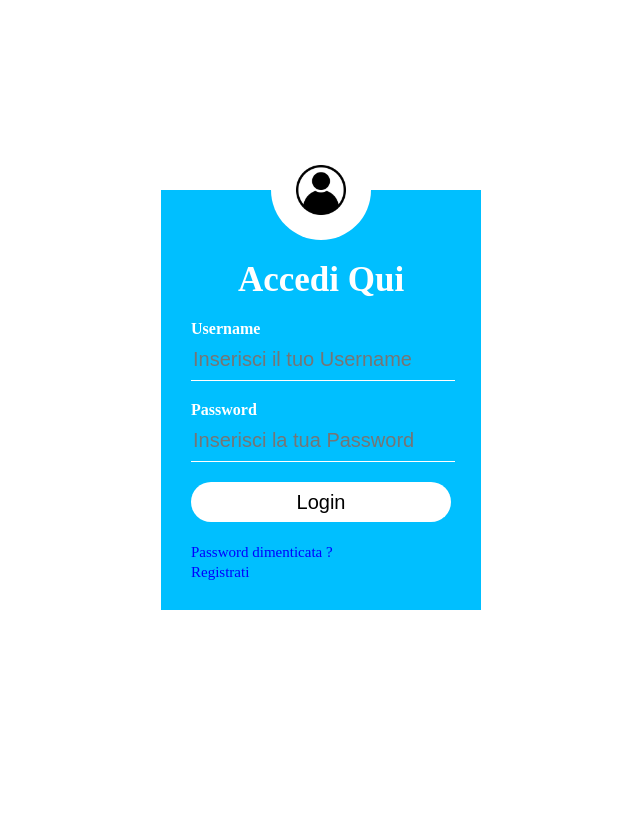
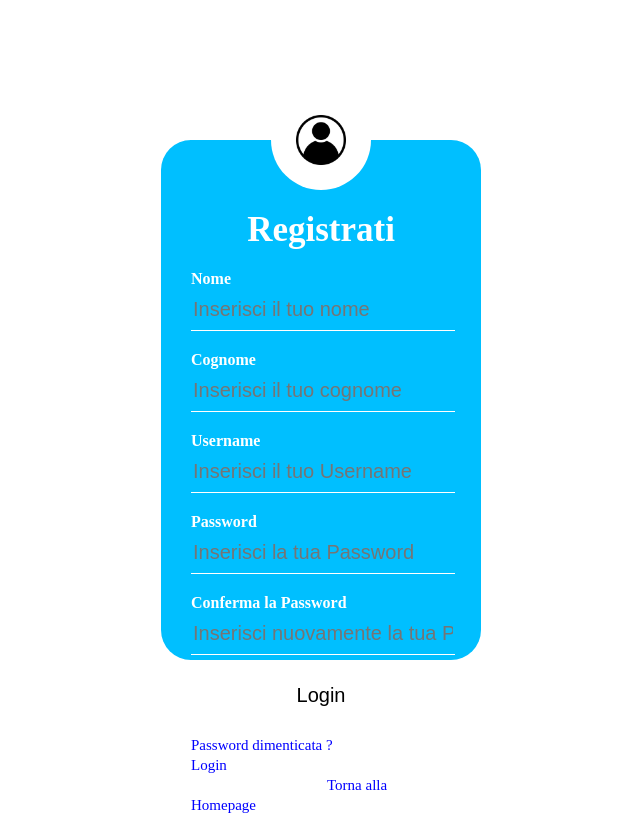
Before and after one commit to PAT19999/PlanAndTravel, a PHP site: page /pages/login.html in a window 1280 px wide. Shown: the whole page, without its empty margins (319-959 px from the left). Before the commit the page ends 610 px from the top, so only its background shows below. Run offline with PHP 8.4, Linux system fonts and the light colour scheme.

Commit message:
registrazione

```diff
--- a/pages/login.html
+++ b/pages/login.html
@@ -8,15 +8,22 @@
 <body>
 <div class="loginbox">
     <img src="../drawable/avatar.jpg" class="avatar">
-    <h1> Accedi Qui</h1>
+    <h1> Registrati </h1>
     <form>
+        <p>Nome</p>
+        <input type="text" name="" placeholder="Inserisci il tuo nome">
+        <p>Cognome</p>
+        <input type="text" name="" placeholder="Inserisci il tuo cognome">
         <p>Username</p>
         <input type="text" name="" placeholder="Inserisci il tuo Username">
         <p>Password</p>
         <input type="password" name="" placeholder="Inserisci la tua Password">
+        <p> Conferma la Password</p>
+        <input type="password" name="" placeholder="Inserisci nuovamente la tua Password">
         <input type="submit" name="" value="Login">
         <a href="#">Password dimenticata ? </a><br>
-        <a href="#">Registrati </a>
+        <a href="#">Login</a><br>
+        <h11> Non hai un account ?</h11><a href="#">Torna alla Homepage </a>
     </form>
 </div>
 
--- a/style/login.css
+++ b/style/login.css
@@ -6,7 +6,7 @@ body{
 
 .loginbox{
      width: 320px;
-     height: 420px;
+     height: 520px;
      background: deepskyblue;
      color:#fff;
      top: 50%;
@@ -15,6 +15,7 @@ body{
      transform: translate(-50%,-50%);
      box-sizing: border-box;
      padding: 70px 30px;
+     border-radius: 30px;
 }
 
 .avatar{
```
